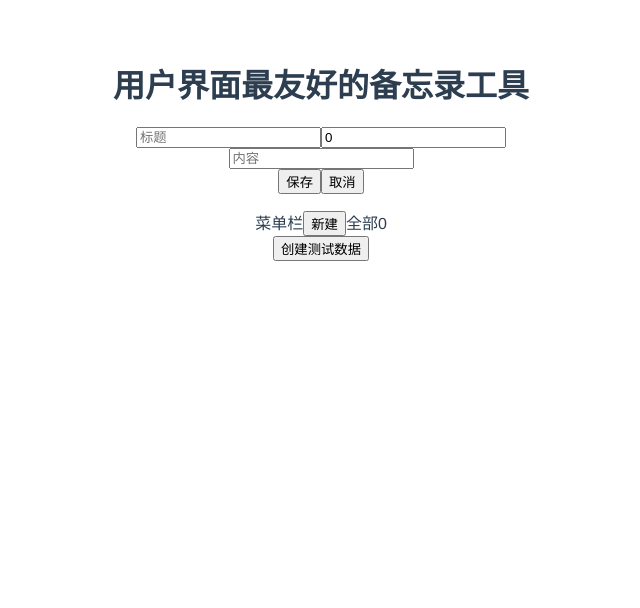
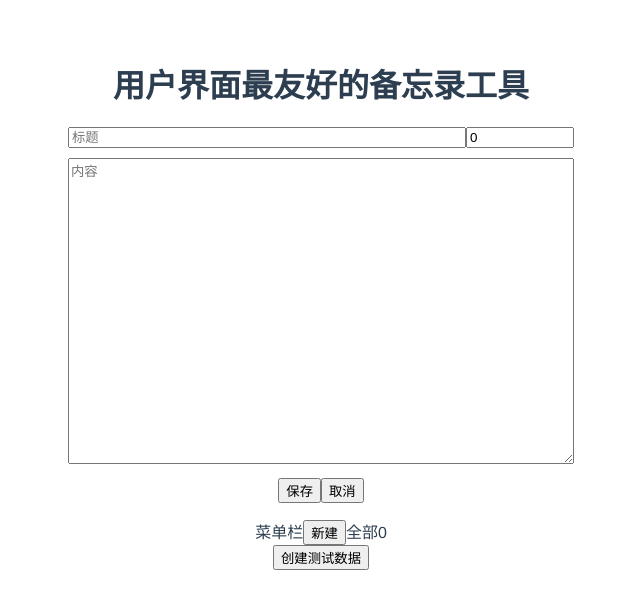
Before and after one commit to tangx/memo-demo-vue2, a Vue app: page / in a window 1280 px wide. Both pictures are taken after a click on the button "新建". Shown: the top 608 px of the page, without its empty margins (319-959 px from the left). Built offline with nearby package versions, Linux system fonts and the light colour scheme.

Commit message:
feat: 独立 css 文件

```diff
--- a/src/App.vue
+++ b/src/App.vue
@@ -36,3 +36,6 @@ export default class App extends Vue {}
   margin-top: 60px;
 }
 </style>
+
+// include css
+<style src='./static/memo.css'></style>
--- a/src/components/ItemList.vue
+++ b/src/components/ItemList.vue
@@ -36,17 +36,3 @@ export default class ItemList extends Vue {
   //   }
 }
 </script>
-
-<style>
-.memo {
-  margin: 2%;
-  border: 1px solid black;
-}
-.title {
-  font-size: 30px;
-}
-.content {
-  margin: 3%;
-  /* border: 1px solid black; */
-}
-</style>
--- a/src/components/MemoEditor.vue
+++ b/src/components/MemoEditor.vue
@@ -16,7 +16,7 @@
       />
     </div>
     <div>
-      <input
+      <textarea
         id="edit-content"
         type="text"
         placeholder="内容"
--- a/src/components/MemoItem.vue
+++ b/src/components/MemoItem.vue
@@ -4,9 +4,9 @@
     <div class="time">
       <span class="timestamp">{{ memo.createTime }}</span>
       <!-- <span class="category">{{ memo.cataId }} </span> -->
-      <span class="category">
+      <span class="catagory">
         分类:
-        {{ $store.state.aHelper.categoryTranslate(memo.cataId) }}
+        {{ $store.state.aHelper.catagoryTranslate(memo.cataId) }}
       </span>
 
       <button @click="editMemo">编辑</button>
--- a/src/static/memo.css
+++ b/src/static/memo.css
@@ -0,0 +1,33 @@
+.memo {
+    margin: 2%;
+    border: 1px solid black;
+}
+
+.title {
+    font-size: 30px;
+}
+
+.content {
+    margin: 3%;
+    /* border: 1px solid black; */
+}
+
+.catagory{
+    margin: 10px;
+    /* background-color: grey; */
+}
+.timestamp{
+    margin: 10px;
+}
+
+#edit-content{
+    width: 500px;
+    height: 300px;
+    margin: 10px;
+}
+#edit-title{
+    width: 390px;
+}
+#edit-catagory{
+    width:100px;
+}
--- a/src/store/ActionHelper.ts
+++ b/src/store/ActionHelper.ts
@@ -63,7 +63,7 @@ class ActionHelper {
     }
 
     // category translate
-    categoryTranslate(id: number): string {
+    catagoryTranslate(id: number): string {
         return ['工作', '生活', '学习'][id]
     }
 
```
